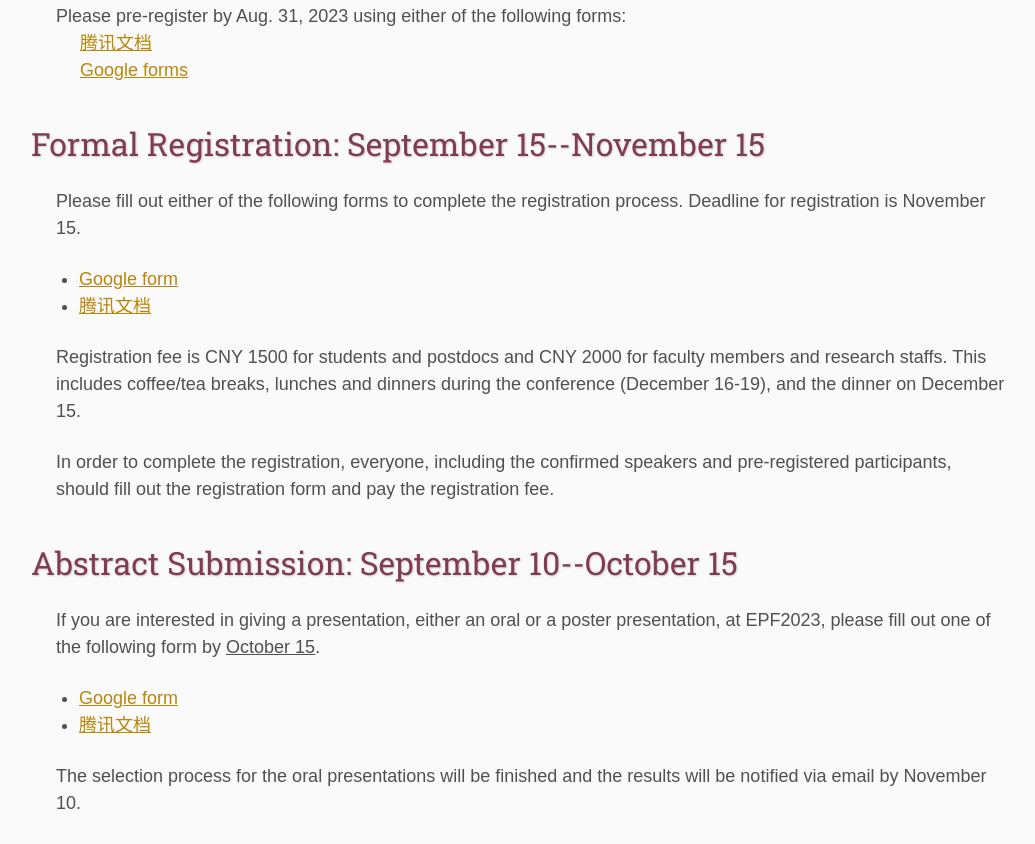
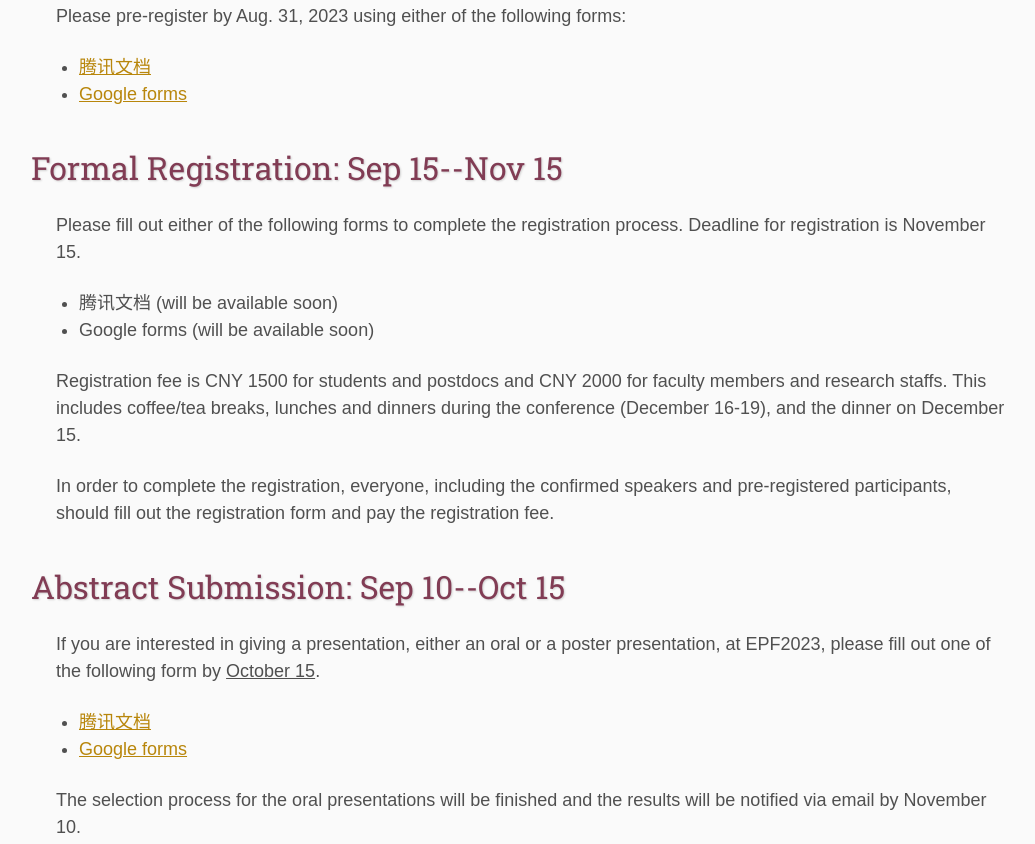
Before and after one commit to EPF2023/EPF2023.github.io, a plain HTML site: page registration/index.html in a window 1280 px wide. Shown: the part 654-1498 px from the top of the page, without its empty margins (109-1144 px from the left). Drawn offline with Linux system fonts and the light colour scheme; files that its build step writes are made by us from their sources; a web font is replaced by a local one.

```diff
--- a/registration/index.html
+++ b/registration/index.html
@@ -40,31 +40,30 @@
     </table>
     <br>
     <h2 style="color: gray;"><s>Pre-registration: Aug 1-31</s></h2>
-    <p>Please pre-register by Aug. 31, 2023 using either of the following forms:<br>
-    <a href="https://docs.qq.com/form/page/DZkhUakxPUWlhZ1J3" style="margin-left:24px;">腾讯文档</a>
-    <br>
-    <!--<iframe class="registration" src="https://docs.qq.com/form/page/DZkhUakxPUWlhZ1J3"></iframe>-->
-    <a href="https://forms.gle/uxnc9zvgusdGGLBv8" style="margin-left:24px;">Google forms</a></p>
-    <!--<iframe class="registration" src="https://forms.gle/uxnc9zvgusdGGLBv8"></iframe>--->
-    <h2>Formal Registration: September 15--November 15 </h2>
+    <p>Please pre-register by Aug. 31, 2023 using either of the following forms:</p>
+    <ul class="list">
+      <li class="list"><a href="https://docs.qq.com/form/page/DZkhUakxPUWlhZ1J3">腾讯文档</a></li>
+      <li class="list"><a href="https://forms.gle/uxnc9zvgusdGGLBv8">Google forms</a></li>
+    </ul>
+    <h2>Formal Registration: Sep 15--Nov 15 </h2>
     <p>
       Please fill out either of the following forms to complete the registration process.
       Deadline for registration is November 15.
     </p>
     <ul class="list">
-      <li class="list"><a>Google form</a></li>
-      <li class="list"><a>腾讯文档</a></li>
+      <li class="list">腾讯文档 (will be available soon)</li>
+      <li class="list">Google forms (will be available soon)</li>
     </ul>
     <p>Registration fee is CNY 1500 for students and postdocs and CNY 2000 for faculty members and research staffs.
       This includes coffee/tea breaks, lunches and dinners during the conference (December 16-19), and the dinner on December 15.</p>
     <p>In order to complete the registration, everyone, including the confirmed speakers and pre-registered participants,
       should fill out the registration form and pay the registration fee. </p>
-    <h2>Abstract Submission: September 10--October 15</h2>
+    <h2>Abstract Submission: Sep 10--Oct 15</h2>
     <p>If you are interested in giving a presentation, either an oral or a poster presentation, at EPF2023,
       please fill out one of the following form by <u>October 15</u>.</p>
     <ul class="list">
-      <li class="list"><a href="https://forms.gle/qFS9h5vvNu6rGpvM8">Google form</a></li>
       <li class="list"><a href="https://docs.qq.com/form/page/DZm5EVVBpelpjdnF2">腾讯文档</a></li>
+      <li class="list"><a href="https://forms.gle/qFS9h5vvNu6rGpvM8">Google forms</a></li>
     </ul>
     <p>The selection process for the oral presentations will be finished
       and the results will be notified via email by November 10. </p>
```
Also changed, not shown: index.html (+7 -7 lines).
